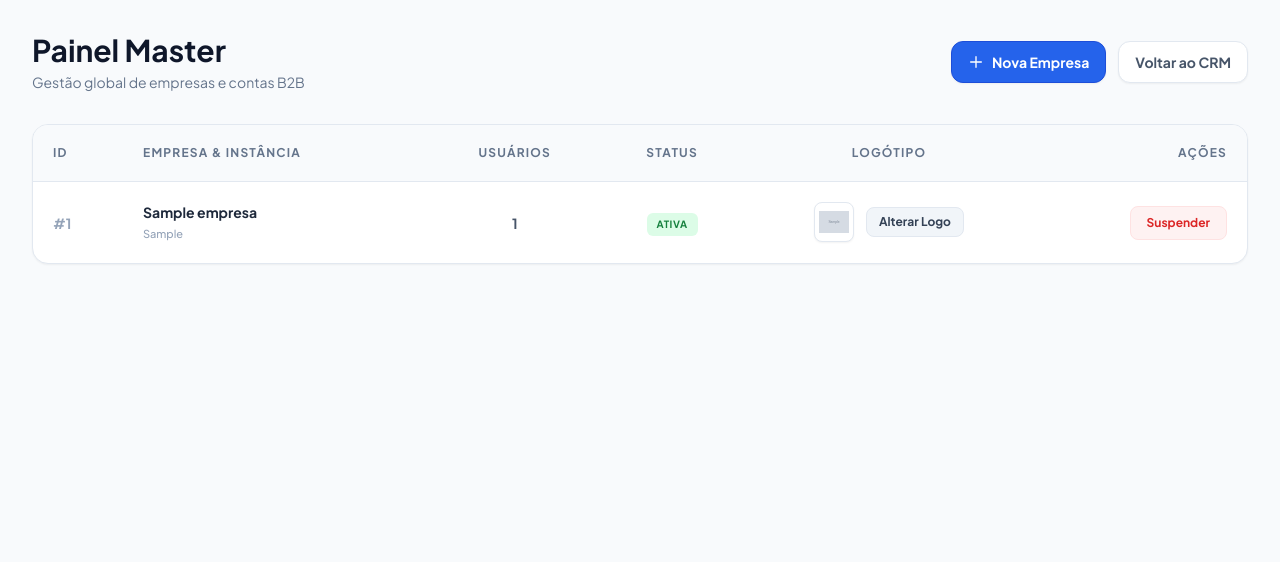
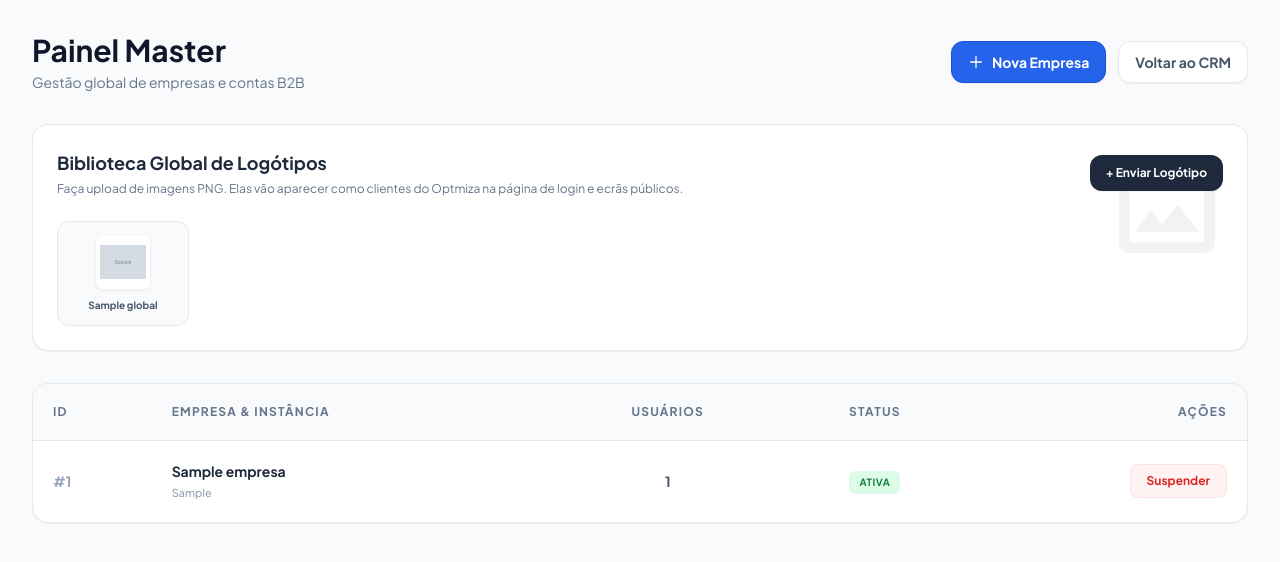
Before and after one commit to PyPedro/crm, a Flask app: page /optmiza-master in a window 1280 px wide. Shown: the top 562 px of the page. Run offline with Flask 3, Linux system fonts and the light colour scheme; a user stored in the database is signed in; tables that the repository leaves empty hold one stand-in row (values such as "Sample post"); grey boxes marked "Sample" are stand-in pictures; some libraries are stand-ins or nearby versions.

Commit message:
Add global logo library section to master template

```diff
--- a/app/templates/master.html
+++ b/app/templates/master.html
@@ -41,7 +41,49 @@
           {% endif %}
         {% endwith %}
 
-        <!-- Tabela de Empresas -->
+        <!-- SECÇÃO: BIBLIOTECA GLOBAL DE LOGÓTIPOS -->
+        <div class="bg-white rounded-2xl shadow-sm border border-slate-200 p-6 mb-8 relative overflow-hidden">
+            <div class="absolute right-0 top-0 opacity-5 pt-4 pr-4 pointer-events-none">
+                <svg class="w-32 h-32 text-slate-900" fill="currentColor" viewBox="0 0 24 24"><path d="M19 3H5c-1.1 0-2 .9-2 2v14c0 1.1.9 2 2 2h14c1.1 0 2-.9 2-2V5c0-1.1-.9-2-2-2zm0 16H5V5h14v14zm-5-7l-3 3.72L9 13l-3 4h12l-4-5z"/></svg>
+            </div>
+
+            <div class="relative z-10">
+                <div class="flex flex-col sm:flex-row justify-between items-start sm:items-center mb-6 gap-4">
+                    <div>
+                        <h2 class="text-lg font-bold text-slate-800">Biblioteca Global de Logótipos</h2>
+                        <p class="text-xs text-slate-500 mt-1">Faça upload de imagens PNG. Elas vão aparecer como clientes do Optmiza na página de login e ecrãs públicos.</p>
+                    </div>
+                    <button onclick="document.getElementById('modal-novo-logo').classList.remove('hidden')" class="bg-slate-800 hover:bg-slate-900 text-white px-4 py-2.5 rounded-xl text-xs font-bold transition-all shadow-sm shrink-0 whitespace-nowrap">
+                        + Enviar Logótipo
+                    </button>
+                </div>
+
+                <!-- Grelha de Logótipos -->
+                <div class="grid grid-cols-2 sm:grid-cols-4 md:grid-cols-6 lg:grid-cols-8 gap-4">
+                    {% for logo in logos %}
+                    <div class="bg-slate-50 border border-slate-200 rounded-xl p-3 flex flex-col items-center relative group transition-all hover:border-slate-300 hover:shadow-sm">
+                        <div class="h-14 w-14 bg-white border border-slate-100 rounded-lg flex items-center justify-center overflow-hidden shadow-sm p-1 mb-2">
+                            <img src="{{ logo.logo_b64 }}" alt="{{ logo.nome }}" class="h-full w-full object-contain">
+                        </div>
+                        <span class="text-[10px] font-bold text-slate-600 truncate w-full text-center" title="{{ logo.nome }}">{{ logo.nome }}</span>
+
+                        <!-- Botão de Apagar ao passar o rato -->
+                        <form action="{{ url_for('main.admin_apagar_logo_global', id=logo.id) }}" method="POST" class="absolute -top-2 -right-2 hidden group-hover:block z-10">
+                            <button type="submit" onclick="return confirm('Deseja mesmo apagar este logótipo da biblioteca?')" class="bg-red-500 text-white rounded-full p-1.5 shadow-md hover:bg-red-600 transition-colors">
+                                <svg class="w-3 h-3" fill="none" stroke="currentColor" viewBox="0 0 24 24"><path stroke-linecap="round" stroke-linejoin="round" stroke-width="2" d="M6 18L18 6M6 6l12 12"/></svg>
+                            </button>
+                        </form>
+                    </div>
+                    {% else %}
+                    <div class="col-span-full py-8 text-center text-slate-400 text-sm font-medium border-2 border-dashed border-slate-200 rounded-xl bg-slate-50/50">
+                        Nenhum logótipo carregado. A biblioteca está vazia.
+                    </div>
+                    {% endfor %}
+                </div>
+            </div>
+        </div>
+
+        <!-- Tabela de Empresas (Limpa) -->
         <div class="bg-white rounded-2xl shadow-sm border border-slate-200 overflow-hidden">
             <div class="overflow-x-auto">
                 <table class="w-full text-left border-collapse">
@@ -51,7 +93,6 @@
                             <th class="p-5 font-bold">Empresa & Instância</th>
                             <th class="p-5 font-bold text-center">Usuários</th>
                             <th class="p-5 font-bold text-center">Status</th>
-                            <th class="p-5 font-bold text-center">Logótipo</th>
                             <th class="p-5 font-bold text-right">Ações</th>
                         </tr>
                     </thead>
@@ -61,7 +102,7 @@
                             <td class="p-5 text-sm font-bold text-slate-400">#{{ empresa.id }}</td>
                             <td class="p-5">
                                 <div class="text-sm font-bold text-slate-800">{{ empresa.nome }}</div>
-                                <div class="text-[11px] text-slate-400 font-medium mt-1 truncate max-w-[200px]" title="{{ empresa.instancia_whatsapp }}">
+                                <div class="text-[11px] text-slate-400 font-medium mt-1 truncate max-w-[250px]" title="{{ empresa.instancia_whatsapp }}">
                                     {{ empresa.instancia_whatsapp }}
                                 </div>
                             </td>
@@ -75,26 +116,6 @@
                                     <span class="inline-flex items-center px-2.5 py-1 rounded-md text-[10px] font-bold uppercase tracking-wider bg-slate-100 text-slate-500">Inativa</span>
                                 {% endif %}
                             </td>
-
-                            <!-- COLUNA DO LOGÓTIPO LIMPA COM BOTÃO DE MODAL -->
-                            <td class="p-5 text-center">
-                                <div class="inline-flex items-center gap-3">
-                                    {% if empresa.logo_b64 %}
-                                        <div class="h-10 w-10 flex-shrink-0 bg-white border border-slate-200 rounded-lg flex items-center justify-center overflow-hidden shadow-sm p-1">
-                                            <img src="{{ empresa.logo_b64 }}" alt="Logo" class="h-full w-full object-contain">
-                                        </div>
-                                    {% else %}
-                                        <div class="h-10 w-10 flex-shrink-0 bg-slate-50 border border-dashed border-slate-300 rounded-lg flex items-center justify-center text-slate-400 text-[9px] font-semibold">
-                                            Vazio
-                                        </div>
-                                    {% endif %}
-
-                                    <button onclick="abrirModalLogo('{{ empresa.id }}', '{{ empresa.nome }}')" class="bg-slate-100 hover:bg-slate-200 text-slate-700 text-xs font-bold py-1.5 px-3 rounded-lg transition-colors border border-slate-200">
-                                        Alterar Logo
-                                    </button>
-                                </div>
-                            </td>
-
                             <td class="p-5 text-right">
                                 <form action="{{ url_for('main.toggle_empresa', id=empresa.id) }}" method="POST" class="inline">
                                     <input type="hidden" name="csrf_token" value="{{ csrf_token }}">
@@ -112,7 +133,7 @@
                         </tr>
                         {% else %}
                         <tr>
-                            <td colspan="6" class="p-12 text-center text-slate-500 text-sm font-medium">Nenhuma empresa registada no sistema até ao momento.</td>
+                            <td colspan="5" class="p-12 text-center text-slate-500 text-sm font-medium">Nenhuma empresa registada no sistema até ao momento.</td>
                         </tr>
                         {% endfor %}
                     </tbody>
@@ -121,23 +142,27 @@
         </div>
     </div>
 
-    <!-- MODAL: Alterar Logótipo -->
-    <div id="modal-logo" class="hidden fixed inset-0 z-50 bg-slate-900/40 backdrop-blur-sm flex items-center justify-center p-4">
+    <!-- MODAL: Enviar Novo Logótipo Global -->
+    <div id="modal-novo-logo" class="hidden fixed inset-0 z-50 bg-slate-900/40 backdrop-blur-sm flex items-center justify-center p-4">
         <div class="bg-white rounded-2xl shadow-2xl w-full max-w-sm overflow-hidden">
             <div class="px-6 py-4 border-b border-slate-100 flex justify-between items-center bg-slate-50">
-                <h3 class="font-bold text-slate-800 text-sm" id="modal-logo-titulo">Atualizar Logótipo</h3>
-                <button onclick="fecharModalLogo()" class="text-slate-400 hover:text-slate-600 text-2xl leading-none">&times;</button>
+                <h3 class="font-bold text-slate-800 text-sm">Adicionar à Biblioteca</h3>
+                <button onclick="document.getElementById('modal-novo-logo').classList.add('hidden')" class="text-slate-400 hover:text-slate-600 text-2xl leading-none">&times;</button>
             </div>
 
-            <form id="form-upload-logo" method="POST" enctype="multipart/form-data" class="p-6 space-y-4">
+            <form action="{{ url_for('main.admin_upload_logo_global') }}" method="POST" enctype="multipart/form-data" class="p-6 space-y-4">
                 <div>
-                    <label class="block text-xs font-bold text-slate-500 mb-2 uppercase tracking-wider">Selecione o ficheiro PNG</label>
+                    <label class="block text-xs font-bold text-slate-500 mb-1 uppercase tracking-wider">Nome da Marca</label>
+                    <input type="text" name="nome" placeholder="Ex: Arantz Suplementos" required class="w-full bg-slate-50 border border-slate-200 px-3 py-2.5 rounded-xl text-sm focus:ring-2 focus:ring-blue-500 outline-none">
+                </div>
+                <div>
+                    <label class="block text-xs font-bold text-slate-500 mb-2 uppercase tracking-wider">Ficheiro PNG</label>
                     <input type="file" name="logo" accept=".png" required class="w-full text-xs text-slate-500 file:cursor-pointer file:mr-2 file:py-2 file:px-3 file:rounded-lg file:border-0 file:text-xs file:font-bold file:bg-blue-50 file:text-blue-700 hover:file:bg-blue-100 transition-all border border-slate-200 rounded-xl p-2 bg-slate-50">
                 </div>
 
                 <div class="pt-2">
                     <button type="submit" class="w-full bg-slate-900 hover:bg-slate-800 text-white font-bold py-3 rounded-xl transition-all shadow-sm text-sm">
-                        Salvar Logótipo
+                        Enviar Logótipo
                     </button>
                 </div>
             </form>
@@ -178,22 +203,5 @@
             </form>
         </div>
     </div>
-
-    <!-- SCRIPT DO MODAL DE LOGO -->
-    <script>
-        function abrirModalLogo(empresaId, nomeEmpresa) {
-            const modal = document.getElementById('modal-logo');
-            const form = document.getElementById('form-upload-logo');
-            const titulo = document.getElementById('modal-logo-titulo');
-
-            titulo.textContent = `Logótipo: ${nomeEmpresa}`;
-            form.action = `/optmiza-master/empresa/${empresaId}/logo`;
-            modal.classList.remove('hidden');
-        }
-
-        function fecharModalLogo() {
-            document.getElementById('modal-logo').classList.add('hidden');
-        }
-    </script>
 </body>
 </html>
```
